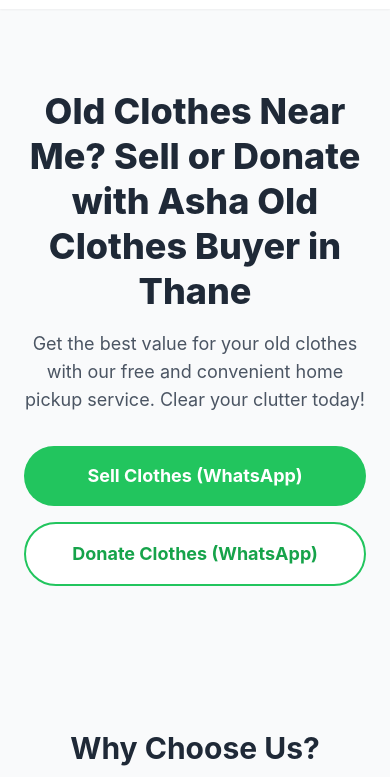
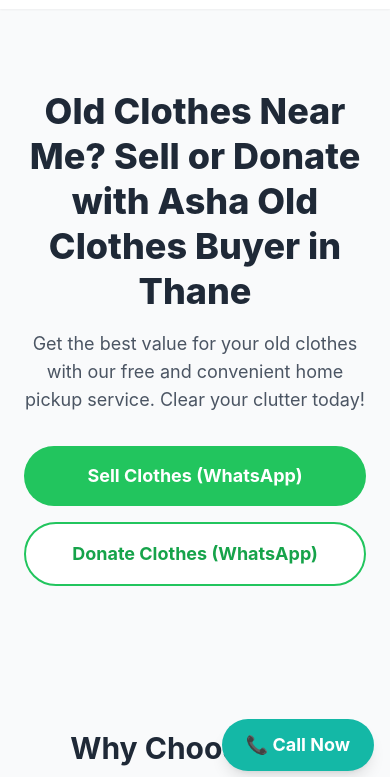
Before and after one commit to asharwaghela/asharwaghela.github.io, a website: page index.html in a window 390 px wide. Shown: the part 57-834 px from the top of the page. Drawn offline with nearby package versions, Linux system fonts and the light colour scheme.

Commit message:
Add files via upload

```diff
--- a/index.html
+++ b/index.html
@@ -597,3 +597,12 @@
 
   </div>
 </footer>
+
+<!-- FLOATING CALL BUTTON (MOBILE ONLY) -->
+<a href="tel:+918828743006"
+   class="fixed bottom-4 right-4 bg-teal-500 text-white font-bold py-3 px-6 rounded-full shadow-lg text-lg z-50 md:hidden">
+   📞 Call Now
+</a>
+
+</body>
+</html>
```
